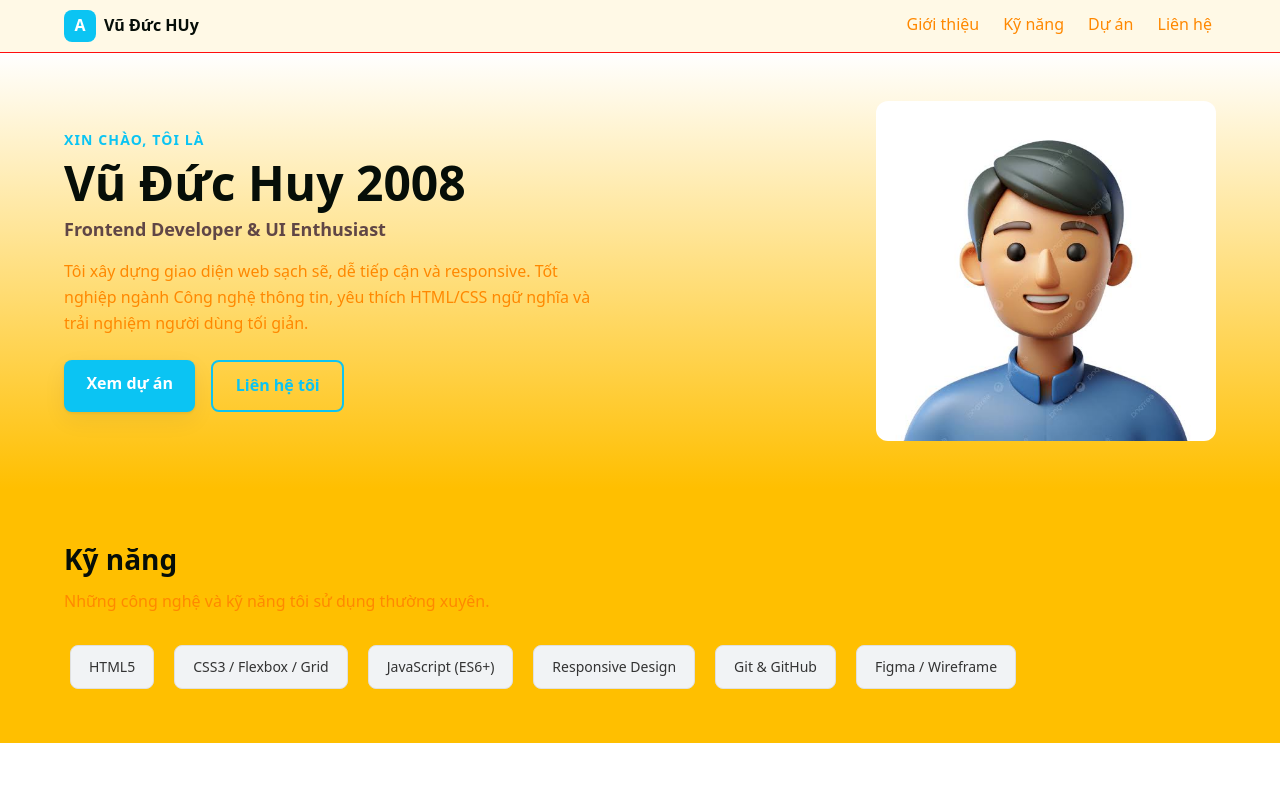
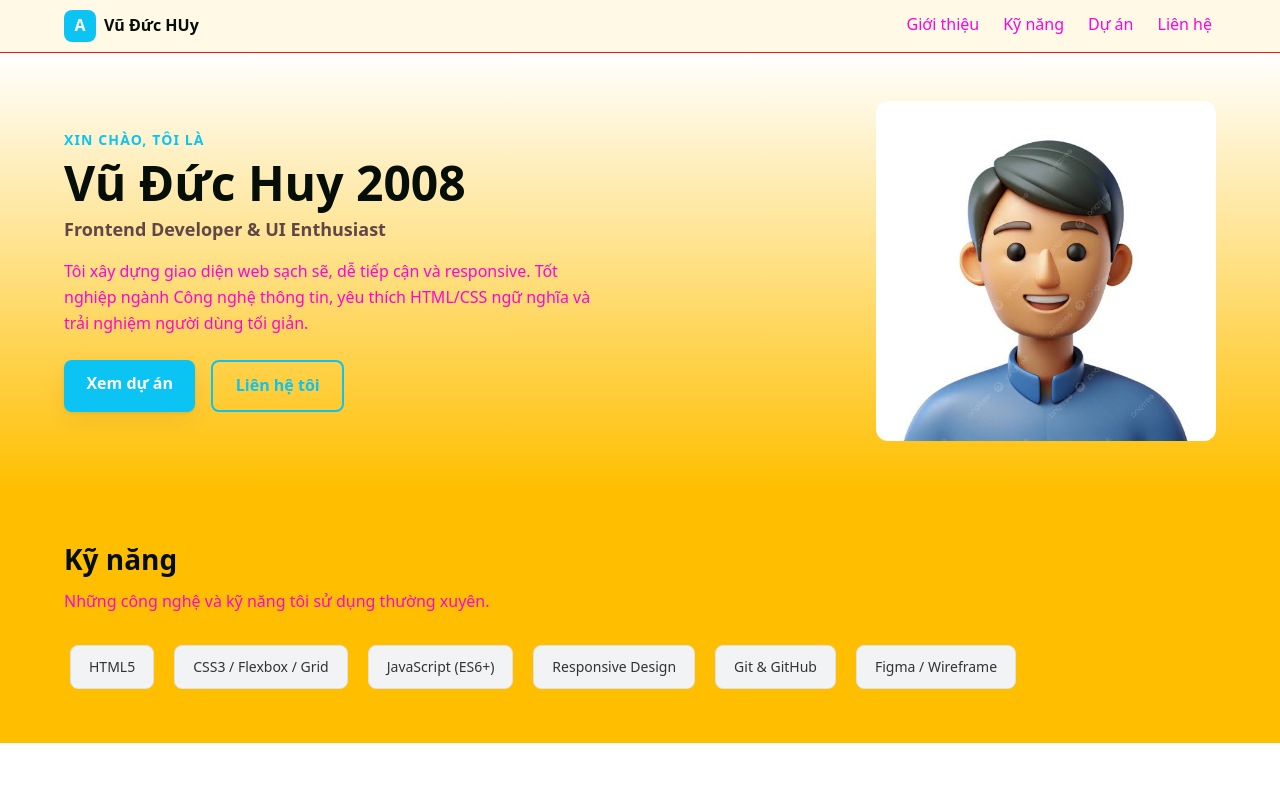
Before and after one commit to Huy020608/My_cV, a plain HTML site: page index.html in a window 1280 px wide. Shown: the top 788 px of the page. Drawn offline with Linux system fonts and the light colour scheme.

Commit message:
index.html

```diff
--- a/assets/css/styles.css
+++ b/assets/css/styles.css
@@ -16,7 +16,7 @@
   --color-primary-dark: #faad07;
   --color-accent: #604646;       /* tím nhấn */
   --color-text: #060e08;         /* chữ chính */
-  --color-text-soft: #ff8800;    /* chữ phụ */
+  --color-text-soft:#ff03d9;    /* chữ phụ */
   --color-bg: #ffbf00;           /* nền trang */
   --color-surface: #ffffff;      /* nền vùng nhấn */
   --color-border: #ff0e0e;       /* viền */
```
